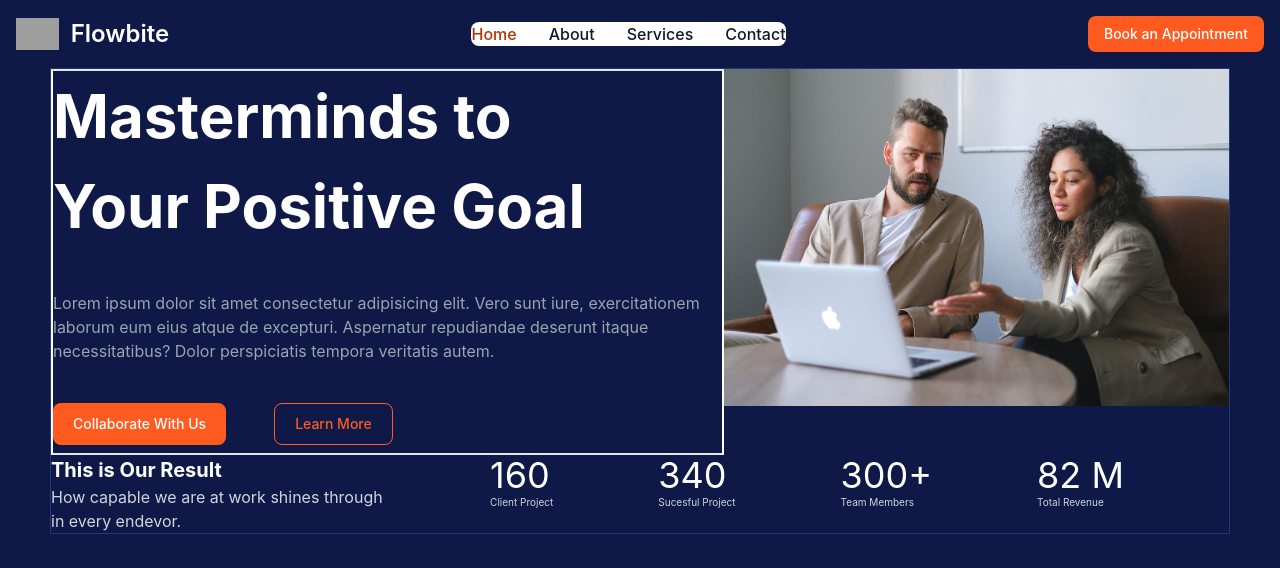
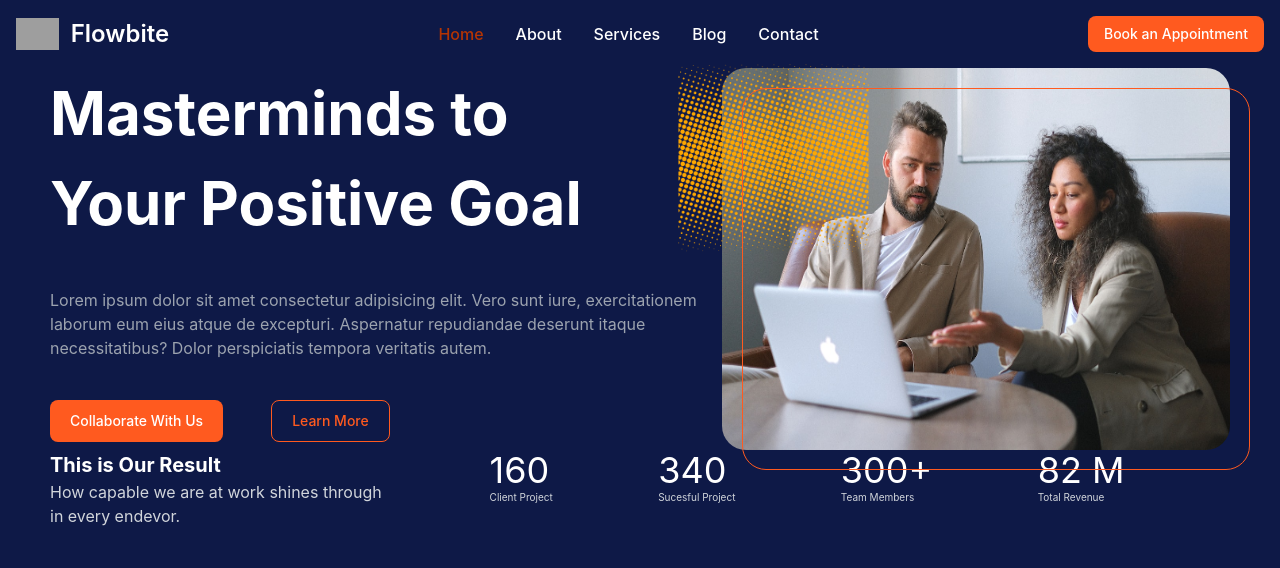
Before and after one commit to shivam-singh-negi/React-Landing-Pages, a React (Create React App) app: page / in a window 1280 px wide. Shown: the top 568 px of the page. Built offline with nearby package versions, Linux system fonts and the light colour scheme; grey boxes are pictures that could not be loaded.

Commit message:
almost smiliar hero home

```diff
--- a/src/components/Navbar.jsx
+++ b/src/components/Navbar.jsx
@@ -20,18 +20,20 @@ const Navbar = () => {
     </button>
   </div>
   <div class="items-center justify-between hidden w-full md:flex md:w-auto md:order-1" id="navbar-sticky">
-    <ul class="flex flex-col p-4 md:p-0 mt-4 font-medium border border-gray-100 rounded-lg  md:space-x-8 rtl:space-x-reverse md:flex-row md:mt-0 md:border-0 md:bg-white dark:bg-gray-800 md:dark:bg-gray-900 dark:border-gray-700">
+    <ul class="flex flex-col p-4 md:p-0 mt-4 font-medium border border-gray-100 rounded-lg  md:space-x-8 rtl:space-x-reverse md:flex-row md:mt-0 md:border-0 dark:bg-gray-800 md:dark:bg-gray-900 dark:border-gray-700">
       <li>
         <a href="#" class="block py-2 px-3 text-white bg-orange-700 rounded md:bg-transparent md:text-orange-700 md:p-0 md:dark:text-orange-500" aria-current="page">Home</a>
       </li>
       <li>
-        <a href="#" class="block py-2 px-3 text-gray-900 rounded hover:bg-gray-100 md:hover:bg-transparent md:hover:text-orange-700 md:p-0 md:dark:hover:text-orange-500 dark:text-white dark:hover:bg-gray-700 dark:hover:text-white md:dark:hover:bg-transparent dark:border-gray-700">About</a>
+        <a href="#" class="block py-2 px-3 text-white rounded hover:bg-gray-100 md:hover:bg-transparent md:hover:text-orange-700 md:p-0 md:dark:hover:text-orange-500 dark:text-white dark:hover:bg-gray-700 dark:hover:text-white md:dark:hover:bg-transparent dark:border-gray-700">About</a>
       </li>
       <li>
-        <a href="#" class="block py-2 px-3 text-gray-900 rounded hover:bg-gray-100 md:hover:bg-transparent md:hover:text-orange-700 md:p-0 md:dark:hover:text-orange-500 dark:text-white dark:hover:bg-gray-700 dark:hover:text-white md:dark:hover:bg-transparent dark:border-gray-700">Services</a>
+        <a href="#" class="block py-2 px-3 text-white rounded hover:bg-gray-100 md:hover:bg-transparent md:hover:text-orange-700 md:p-0 md:dark:hover:text-orange-500 dark:text-white dark:hover:bg-gray-700 dark:hover:text-white md:dark:hover:bg-transparent dark:border-gray-700">Services</a>
+      </li><li>
+        <a href="#" class="block py-2 px-3 text-white rounded hover:bg-gray-100 md:hover:bg-transparent md:hover:text-orange-700 md:p-0 md:dark:hover:text-orange-500 dark:text-white dark:hover:bg-gray-700 dark:hover:text-white md:dark:hover:bg-transparent dark:border-gray-700">Blog</a>
       </li>
       <li>
-        <a href="#" class="block py-2 px-3 text-gray-900 rounded hover:bg-gray-100 md:hover:bg-transparent md:hover:text-orange-700 md:p-0 md:dark:hover:text-orange-500 dark:text-white dark:hover:bg-gray-700 dark:hover:text-white md:dark:hover:bg-transparent dark:border-gray-700">Contact</a>
+        <a href="#" class="block py-2 px-3 text-white rounded hover:bg-gray-100 md:hover:bg-transparent md:hover:text-orange-700 md:p-0 md:dark:hover:text-orange-500 dark:text-white dark:hover:bg-gray-700 dark:hover:text-white md:dark:hover:bg-transparent dark:border-gray-700">Contact</a>
       </li>
     </ul>
   </div>
--- a/src/sections/Tabs/Home/Hero.jsx
+++ b/src/sections/Tabs/Home/Hero.jsx
@@ -1,12 +1,12 @@
 import { Button,  } from 'flowbite-react';
 import React from 'react';
 import heroImage from './hero_home_image_consulting.jpg'; // Importing the image
-
+import dot_pattern from "./dot_pattern1.png";
 const Hero = () => {
     return (
-<section class="border-blue-900  border-[1px] mt-11">
+<section class="border-blue-900  mt-11">
 <section class="flex flex-row justify-evenly ">
-    <div class=" space-y-10 border-x-white border-[2px]">
+    <div class=" space-y-10">
         <h1 class="text-[60px] text-white font-bold">Masterminds to <br/> Your Positive Goal</h1>
         <p class="text-gray-400">Lorem ipsum dolor sit amet consectetur adipisicing elit. Vero sunt iure,
          exercitationem laborum eum eius atque de excepturi.
@@ -19,8 +19,15 @@ const Hero = () => {
        </div>
        </div>
 
-       <div class="">
-    <img src={heroImage} alt="hero_home_consulting_image" class="src" />
+       <div class="relative  inline-block">
+       <img  class=" absolute top-[-10px] left-[-50px] w-[200px] h-[200px]rounded-3xl" src={dot_pattern} alt="dot_pattern_image" />
+
+    <img class="rounded-3xl w-[100%] h-[100%]" src={heroImage} alt="hero_home_consulting_image" />
+    <div class="rounded-3xl absolute border-[1px] border-orange-500 w-[100%] h-[100%] top-[20px] left-[20px]">
+    </div>
+
+
+
 </div>
 
 </section>
```
Also changed, not shown: src/sections/Tabs/Home/dot_pattern1.png (added).
